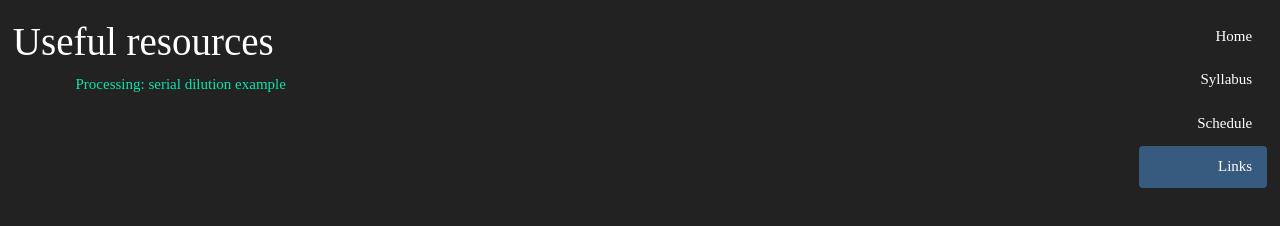
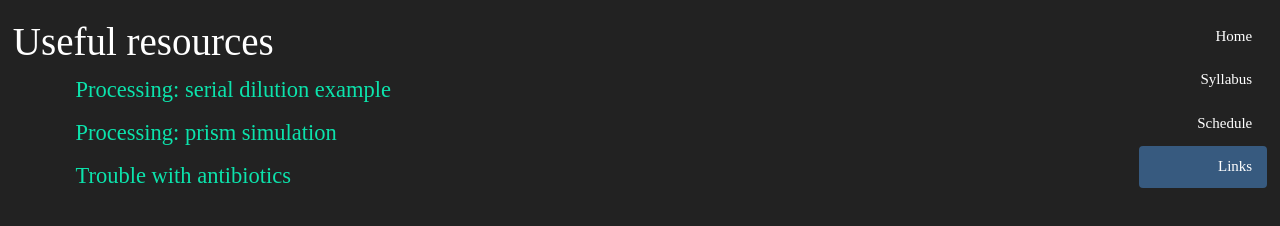
Before and after one commit to CitSci2017/CitSci2017.github.io, a plain HTML site: page links.html in a window 1280 px wide. Drawn offline with Linux system fonts and the light colour scheme; files whose address does not match are found by name; a web font is replaced by a local one.

Commit message:
prismView

```diff
--- a/links.html
+++ b/links.html
@@ -18,5 +18,8 @@
 		</ul>
 
 		<h1>Useful resources</h1>
-		<p><a href="./resources/serialDilutionExample.zip">Processing: serial dilution example</a></p>
+		<p style="font-size: 150%"><a href="./resources/serialDilutionExample.zip">Processing: serial dilution example</a></p>
+		<p style="font-size: 150%"><a href="./resources/prismView.zip">Processing:  prism simulation</a></p>
+		<p style="font-size: 150%"><a href="http://www.pbs.org/wgbh/frontline/film/trouble-with-antibiotics/">Trouble with antibiotics</a></p>
+
 </html>
```
Also changed, not shown: 1 other file.
